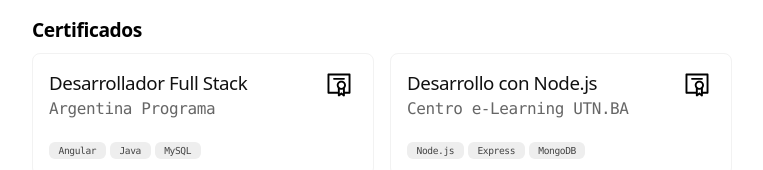
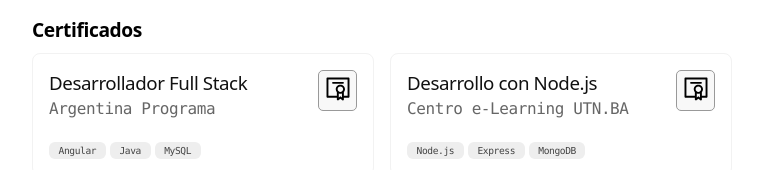
Before and after one commit to federicoDicillo/minimalist-portfolio, an Angular app: page / in a window 1280 px wide. Shown: the part 606-776 px from the top of the page, without its empty margins (258-1021 px from the left). Built offline with nearby package versions, Linux system fonts and the light colour scheme.

Commit message:
sltyling buttoms for view diploma in education.component.css

```diff
--- a/src/app/components/sections/education/education.component.css
+++ b/src/app/components/sections/education/education.component.css
@@ -86,13 +86,15 @@
 
 #viewDiploma {
   color: #444;
-  padding: 0.2rem 0.4rem;
-  border: 0;
+  padding: 0.4rem 0.4rem;
+  border: 0.2px solid #999;
   background: transparent;
   cursor: pointer;
+  border-radius: 5px;
+  background-color: #eeeeee6a;
 }
 #viewDiploma:hover {
-  background-color: #fff;
+  background-color: #eee;
 }
 
 .certificates footer {
--- a/src/app/components/sections/education/education.component.html
+++ b/src/app/components/sections/education/education.component.html
@@ -36,8 +36,8 @@
                         </a>
                     </div>
                     <div>
-                        <button id="viewDiploma">
-                            <img src="../../../../assets/icons/diploma.svg" alt="Ver certificado de {{certificate.issuer}}">
+                        <button id="viewDiploma" title="Ver certificado de {{certificate.issuer}}">
+                            <img src="../../../../assets/icons/diploma.svg" alt="certificado de {{certificate.issuer}}">
                          </button>
                     </div>
                 </header>
```
